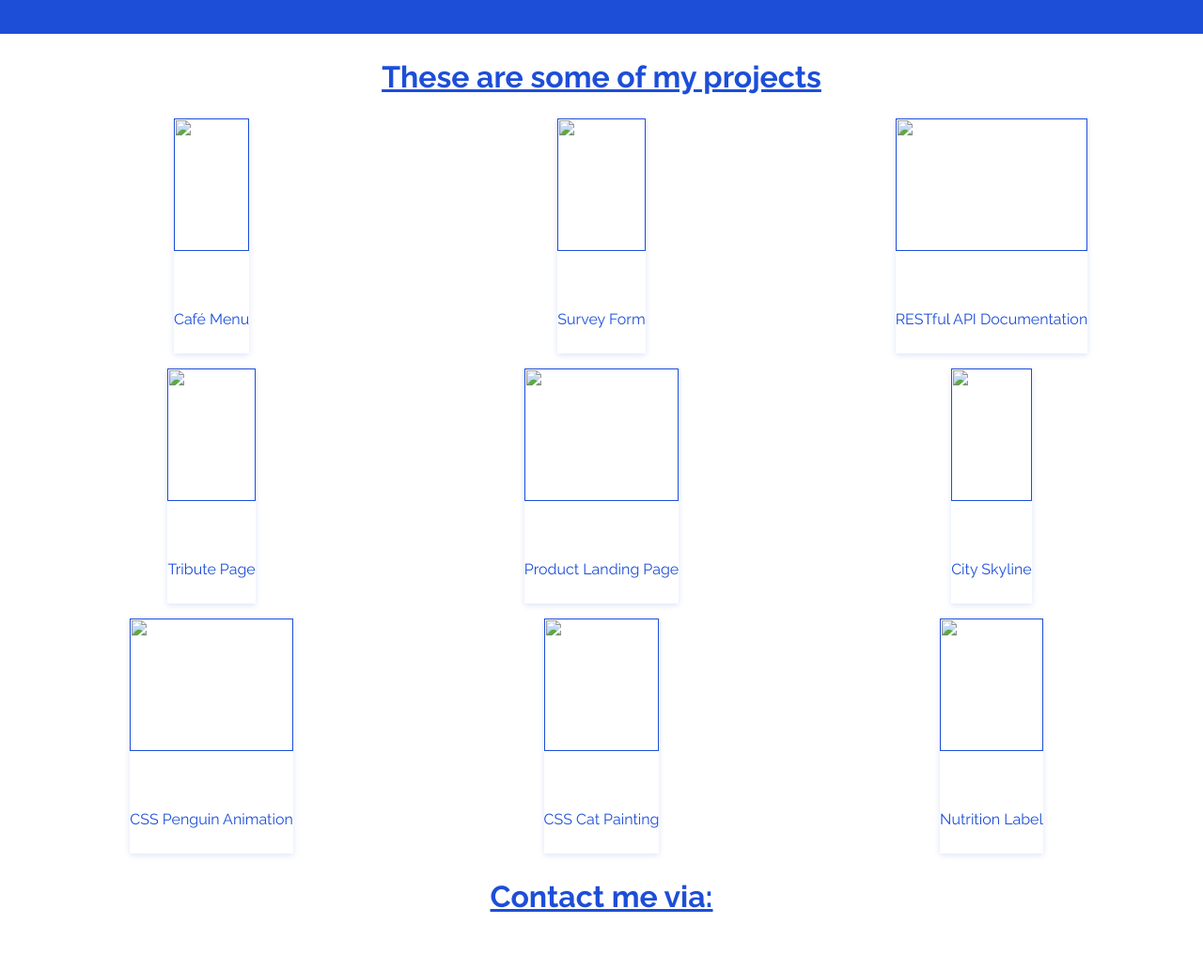
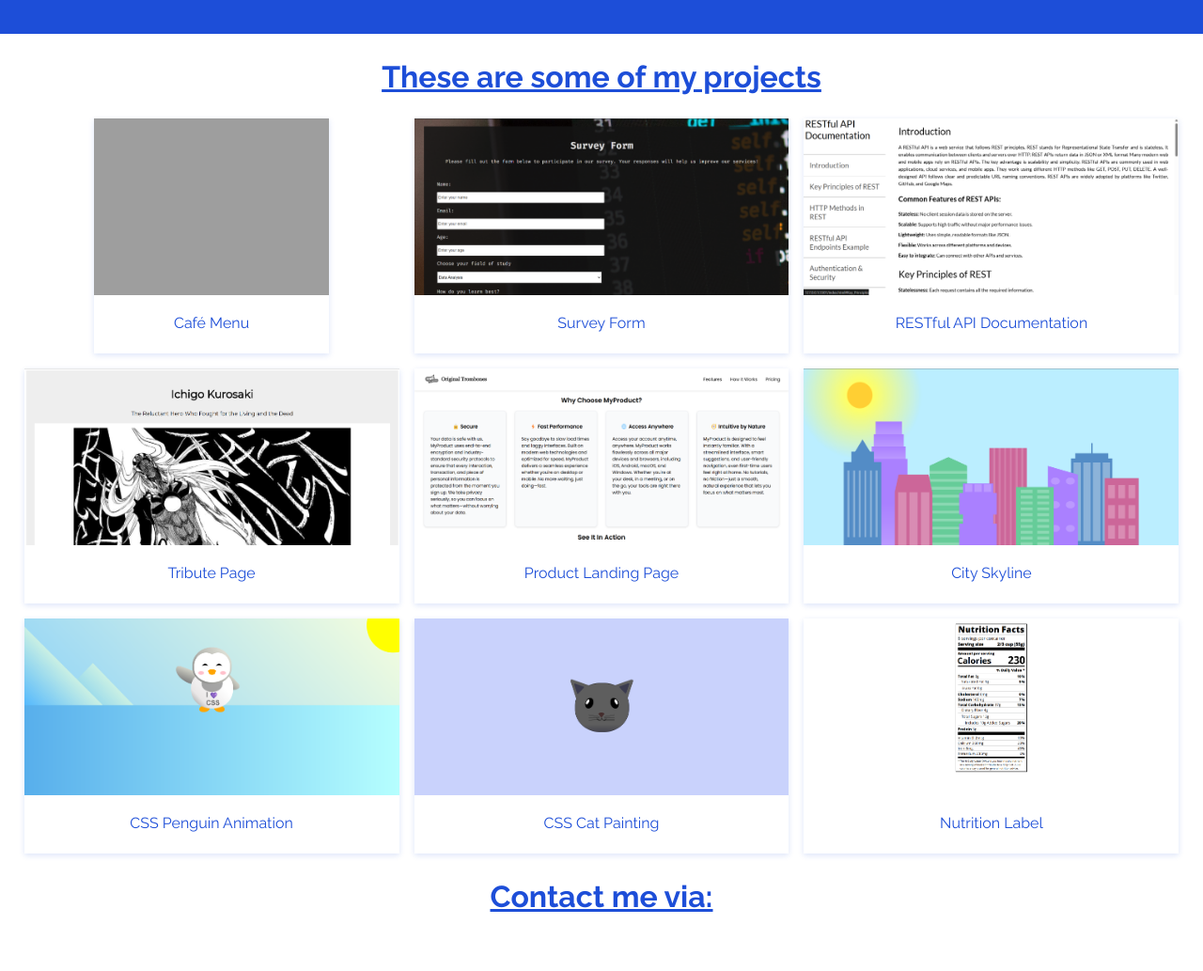
Before and after one commit to DynamiteYt6/Portfolio, a plain HTML site: page index.html in a window 1280 px wide. Shown: the part 860-1893 px from the top of the page at 94% size. Drawn offline with Linux system fonts and the light colour scheme; the site is published under a folder, as on GitHub Pages, so addresses that start at the root find nothing.

Commit message:
Update index.html
The images were not working

```diff
--- a/index.html
+++ b/index.html
@@ -33,55 +33,55 @@
         <div class="project-grids">
             <div class="project-grid">
                 <a href="">
-                    <img src="/images/CafeMenu.png" class="project-image">
+                    <img src="images/CafeMenu.png" class="project-image">
                     <p class="center project-text">Café Menu</p>
                   </a>
             </div>
             <div class="project-grid">
                 <a href="">
-                    <img src="/images/SurveyForm.png" class="project-image">
+                    <img src="images/SurveyForm.png" class="project-image">
                     <p class="center project-text">Survey Form</p>
                   </a>
             </div>
             <div class="project-grid">
                 <a href="">
-                    <img src="/images/DocumentationPage.png" class="project-image">
+                    <img src="images/DocumentationPage.png" class="project-image">
                     <p class="center project-text">RESTful API Documentation</p>
                   </a>
             </div>
             <div class="project-grid">
                 <a href="">
-                    <img src="/images/TributePage.png" class="project-image">
+                    <img src="images/TributePage.png" class="project-image">
                     <p class="center project-text">Tribute Page</p>
                   </a>
             </div>
             <div class="project-grid">
                 <a href="">
-                    <img src="/images/ProductLandingPage.png" class="project-image">
+                    <img src="images/ProductLandingPage.png" class="project-image">
                     <p class="center project-text">Product Landing Page</p>
                   </a>
             </div>
             <div class="project-grid">
                 <a href="">
-                    <img src="/images/CitySkyline.png" class="project-image">
+                    <img src="images/CitySkyline.png" class="project-image">
                     <p class="center project-text">City Skyline</p>
                   </a>
             </div>
             <div class="project-grid">
                 <a href="">
-                    <img src="/images/CSSPenguinAnimation.png" class="project-image">
+                    <img src="images/CSSPenguinAnimation.png" class="project-image">
                     <p class="center project-text">CSS Penguin Animation</p>
                   </a>
             </div>
             <div class="project-grid">
                 <a href="">
-                    <img src="/images/CSSCatPainting.png" class="project-image">
+                    <img src="images/CSSCatPainting.png" class="project-image">
                     <p class="center project-text">CSS Cat Painting</p>
                   </a>
             </div>
             <div class="project-grid">
                 <a href="">
-                    <img src="/images/NutritionLabel.png" class="project-image">
+                    <img src="images/NutritionLabel.png" class="project-image">
                     <p class="center project-text">Nutrition Label</p>
                   </a>
             </div>
```
